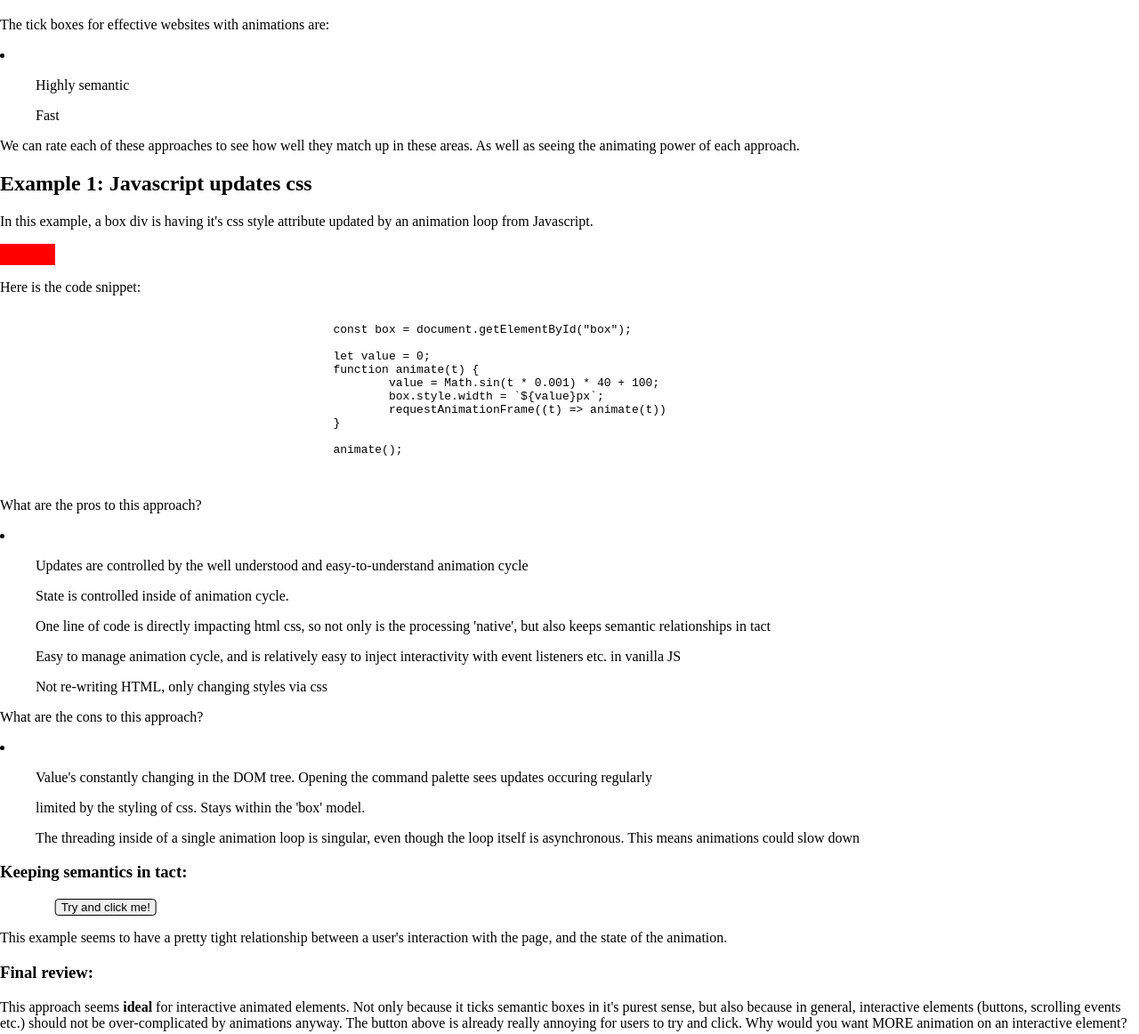
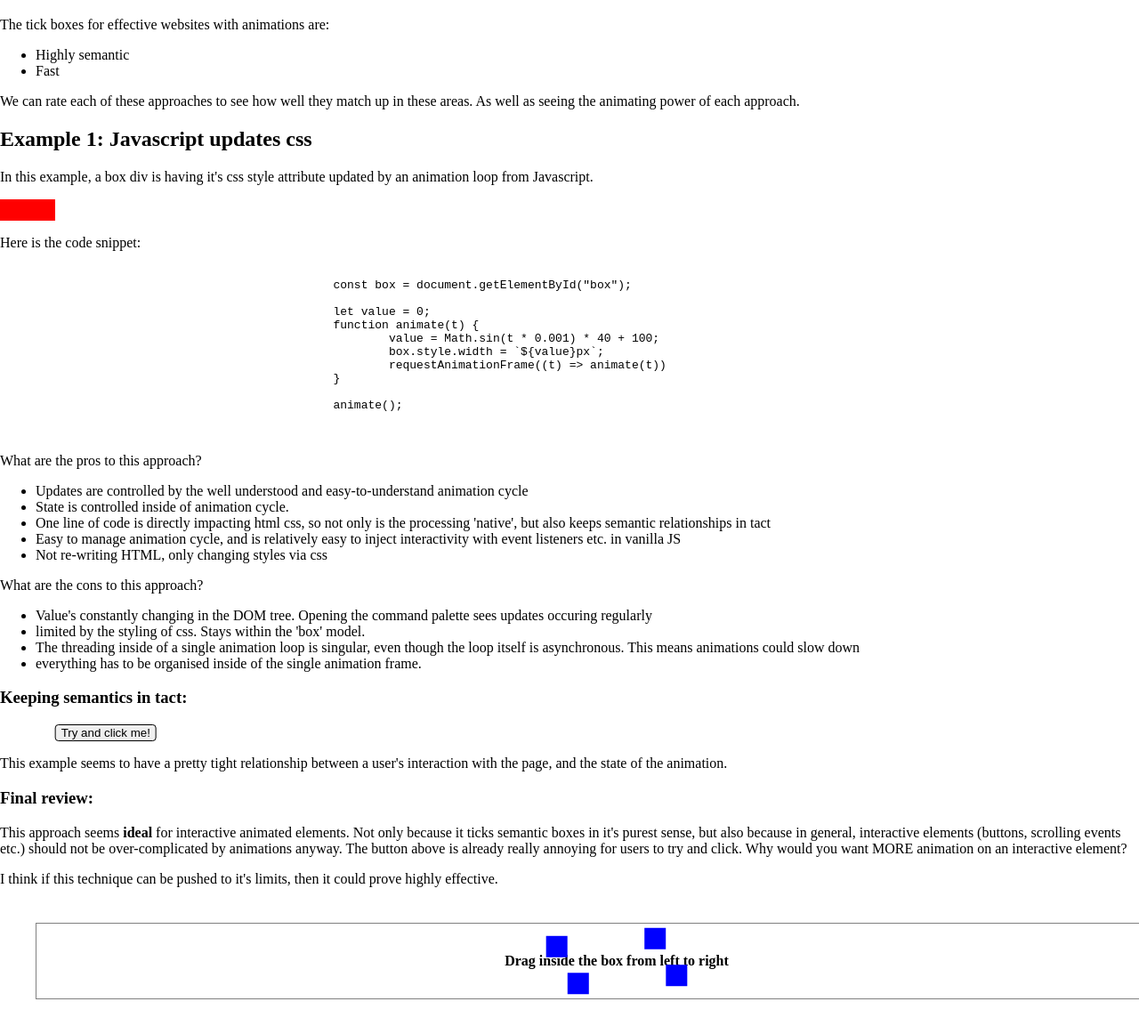
Before and after one commit to joelnicell/js-animations, a website: page index.html in a window 1280 px wide. Shown: the part 61-1223 px from the top of the page at 89% size. Drawn offline with Linux system fonts and the light colour scheme.

Commit message:
wrong tags fixed

```diff
--- a/index.html
+++ b/index.html
@@ -11,10 +11,10 @@
 	<main>
     <h1>Animation techniques for the web</h1>
 		<p>The tick boxes for effective websites with animations are:</p>
-		<li>
-			<ul>Highly semantic</ul>
-			<ul>Fast</ul>
-		</li>
+		<ul>
+			<li>Highly semantic</li>
+			<li>Fast</li>
+		</ul>
 		<p>We can rate each of these approaches to see how well they match up in these areas. As well as seeing the animating power of each approach.</p>
 		<section>
 			<h2>Example 1: Javascript updates css</h2>
@@ -37,20 +37,21 @@
 			</pre>
 			<p>What are the pros to this approach?</p>
 
-			<li>
-				<ul>Updates are controlled by the well understood and easy-to-understand animation cycle</ul>
-				<ul>State is controlled inside of animation cycle.</ul>
-				<ul>One line of code is directly impacting html css, so not only is the processing 'native', but also keeps semantic relationships in tact</ul>
-				<ul>Easy to manage animation cycle, and is relatively easy to inject interactivity with event listeners etc. in vanilla JS</ul>
-				<ul>Not re-writing HTML, only changing styles via css</ul>
-			</li>
+			<ul>
+				<li>Updates are controlled by the well understood and easy-to-understand animation cycle</li>
+				<li>State is controlled inside of animation cycle.</li>
+				<li>One line of code is directly impacting html css, so not only is the processing 'native', but also keeps semantic relationships in tact</li>
+				<li>Easy to manage animation cycle, and is relatively easy to inject interactivity with event listeners etc. in vanilla JS</li>
+				<li>Not re-writing HTML, only changing styles via css</li>
+			</ul>
 
 			<p>What are the cons to this approach?</p>
-			<li>
-				<ul>Value's constantly changing in the DOM tree. Opening the command palette sees updates occuring regularly</ul>
-				<ul>limited by the styling of css. Stays within the 'box' model.</ul>
-				<ul>The threading inside of a single animation loop is singular, even though the loop itself is asynchronous. This means animations could slow down</ul>
-			</li>
+			<ul>
+				<li>Value's constantly changing in the DOM tree. Opening the command palette sees updates occuring regularly</li>
+				<li>limited by the styling of css. Stays within the 'box' model.</li>
+				<li>The threading inside of a single animation loop is singular, even though the loop itself is asynchronous. This means animations could slow down</li>
+				<li>everything has to be organised inside of the single animation frame.</li>
+			</ul>
 
 			<h3>Keeping semantics in tact:</h3>
 			<button class="example-one" id="button-eg-one">Try and click me!</button>
@@ -63,7 +64,7 @@
 			<!-- Fake Sphere example -->
 
 			<div id="floating-container">
-				<h4>Important title</h4>
+				<h4 id="floating-title">Drag inside the box from left to right</h4>
 				<div class="box floating-box"></div>
 				<div class="box floating-box"></div>
 				<div class="box floating-box"></div>
```
